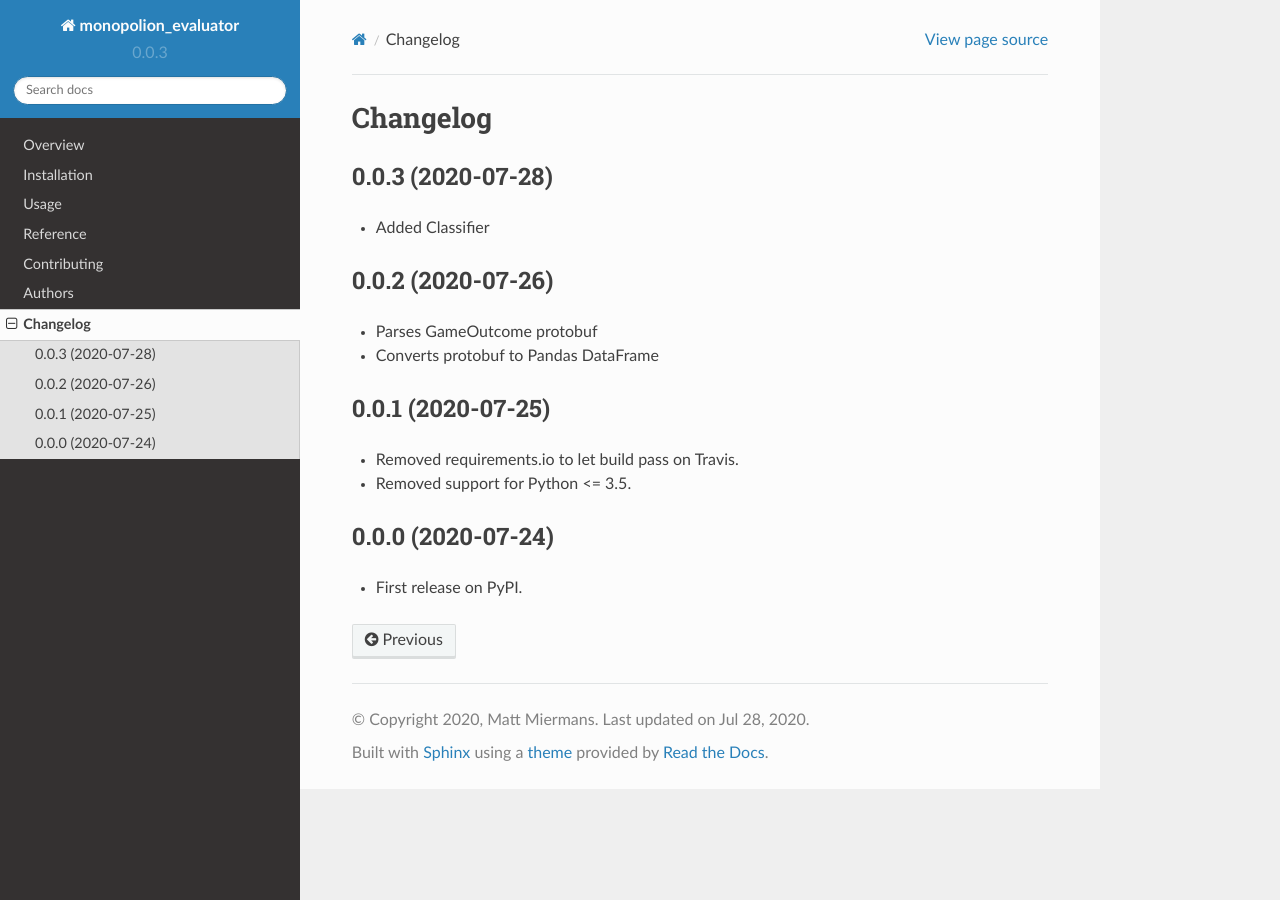
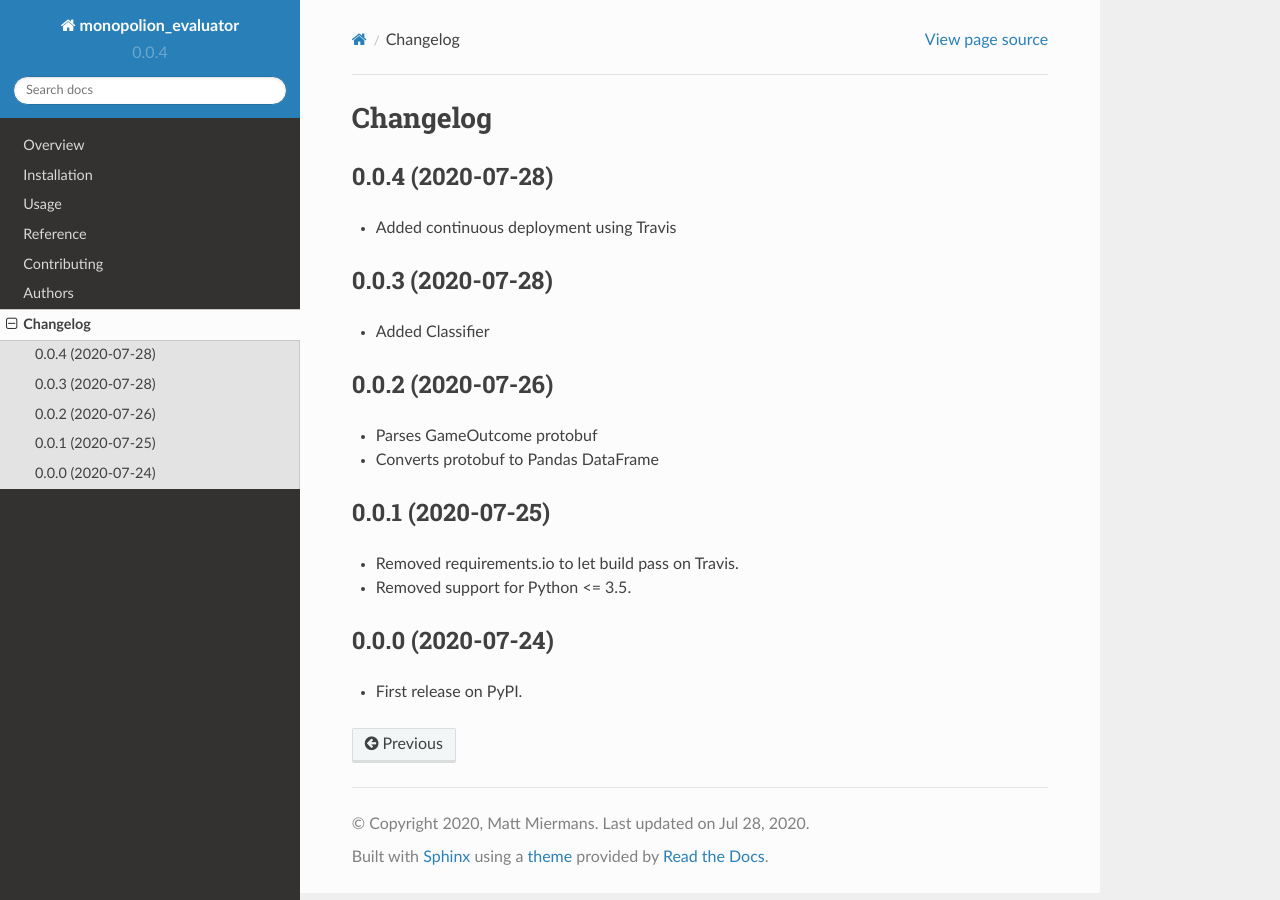
Before and after one commit to miermans/monopolion-evaluator, a Sphinx documentation site: the page built from docs/changelog.rst, in a window 1280 px wide. Built offline with Sphinx 7.4.7 and the Read the Docs theme 2.0.0, drawn with Linux system fonts in a browser that asks for light colours.

```diff
--- a/CHANGELOG.rst
+++ b/CHANGELOG.rst
@@ -1,6 +1,11 @@
 
 Changelog
 =========
+
+0.0.4 (2020-07-28)
+------------------
+
+* Added continuous deployment using Travis
 
 0.0.3 (2020-07-28)
 ------------------
--- a/docs/conf.py
+++ b/docs/conf.py
@@ -21,7 +21,7 @@ project = 'monopolion_evaluator'
 year = '2020'
 author = 'Matt Miermans'
 copyright = '{0}, {1}'.format(year, author)
-version = release = '0.0.3'
+version = release = '0.0.4'
 
 pygments_style = 'trac'
 templates_path = ['.']
--- a/setup.py
+++ b/setup.py
@@ -25,7 +25,7 @@ def read(*names, **kwargs):
 
 setup(
     name='monopolion-evaluator',
-    version='0.0.3',
+    version='0.0.4',
     license='MIT',
     description='Neural net to predict winning probability in Monopoly',
     long_description='%s\n%s' % (
--- a/src/monopolion_evaluator/__init__.py
+++ b/src/monopolion_evaluator/__init__.py
@@ -1 +1 @@
-__version__ = '0.0.3'
+__version__ = '0.0.4'
```
Also changed, not shown: README.rst (+5 -5 lines), .bumpversion.cfg.
